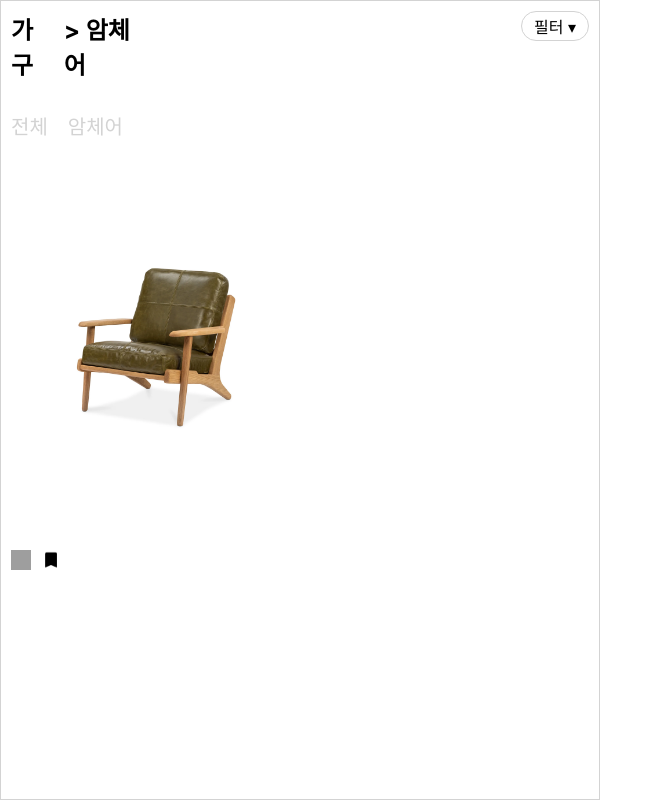
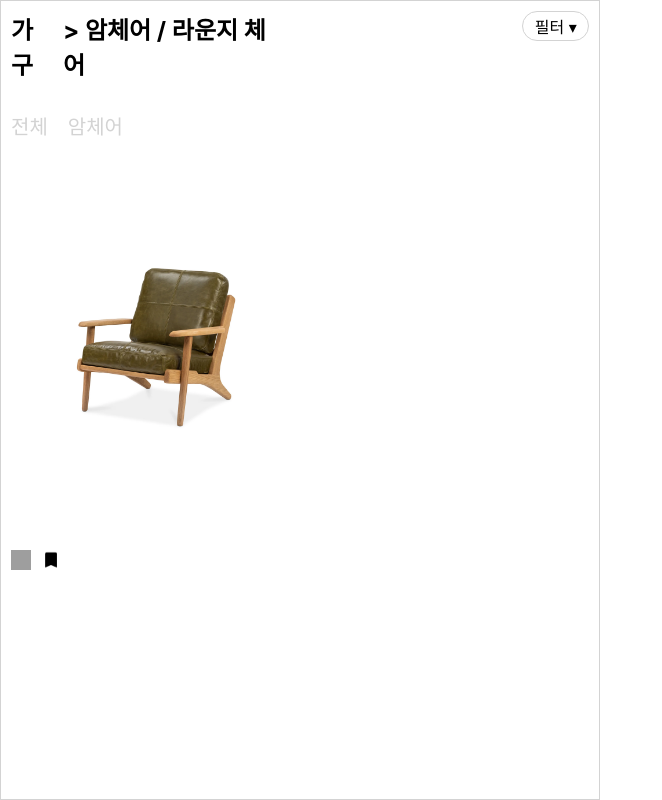
Before and after one commit to sohyeonkim-0707/alphabet-a, a Next.js app: page /armChair in a window 1280 px wide. Shown: the whole page, without its empty margins (0-662 px from the left). Built offline with nearby package versions, Linux system fonts and the light colour scheme; no server answers; grey boxes are pictures that could not be loaded.

Commit message:
design: amchair margin 수정

```diff
--- a/src/components/units/armchair_roungechair/ArmChairRoungeChair.container.js
+++ b/src/components/units/armchair_roungechair/ArmChairRoungeChair.container.js
@@ -11,8 +11,10 @@ export default function ArmChairRoungeChairContainer() {
     <S.Container>
       <S.TopWrapper>
         <h1 onClick={onClickMoveToPage("/")}>가구</h1>
-        <h1 onClick={onClickMoveToPage("/armchair")}> &gt; 암체어</h1>
-
+        <h1 onClick={onClickMoveToPage("/armchair")}>
+          {" "}
+          &gt; 암체어 / 라운지 체어
+        </h1>
         <S.Filter>필터 &#9662;</S.Filter>
       </S.TopWrapper>
       <S.Menu>
--- a/src/components/units/armchair_roungechair/ArmChairRoungeChair.styles.js
+++ b/src/components/units/armchair_roungechair/ArmChairRoungeChair.styles.js
@@ -22,7 +22,7 @@ export const TopWrapper = styled.div`
 export const Filter = styled.div`
   width: 70px;
   height: 30px;
-  margin-left: 362px;
+  margin-left: 236px;
   line-height: 30px;
   text-align: center;
   border: 1px solid lightgray;
```
